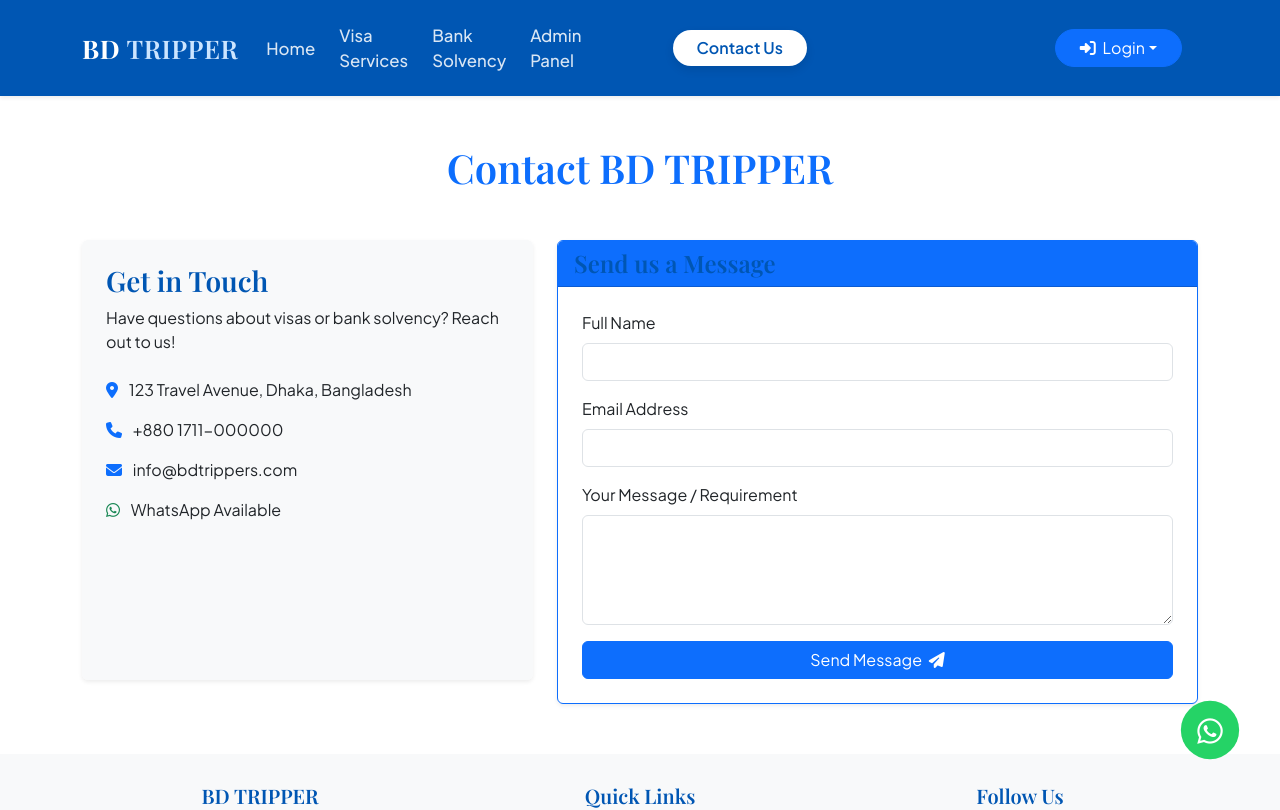
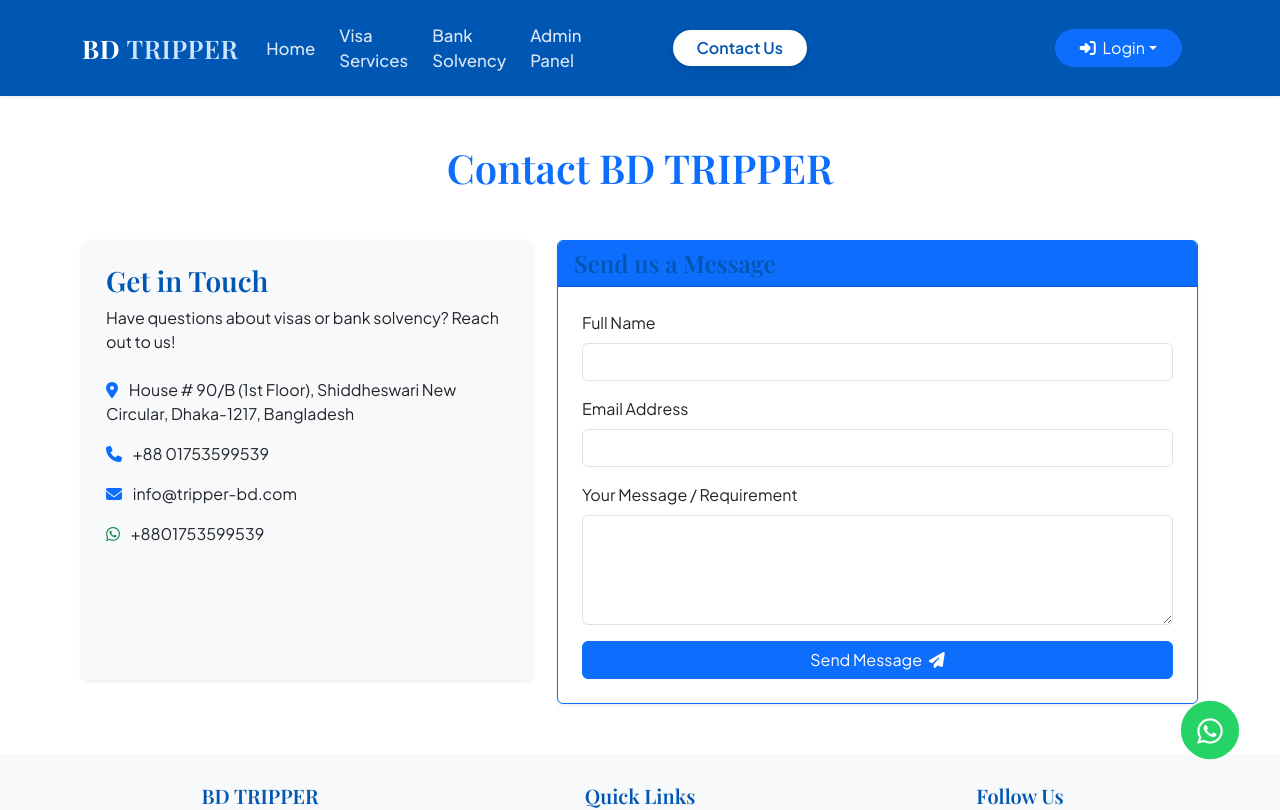
Before and after one commit to imranislam7221-commits/bdtrippers, a Next.js app: page /contact in a window 1280 px wide. Shown: the top 810 px of the page. Built offline with nearby package versions, Linux system fonts and the light colour scheme; no server answers.

Commit message:
fix: resolve hero text visibility and update contact info from official sources

```diff
--- a/src/app/contact/page.tsx
+++ b/src/app/contact/page.tsx
@@ -42,10 +42,10 @@ export default function Contact() {
               <p>Have questions about visas or bank solvency? Reach out to us!</p>
 
               <ul className="list-unstyled mt-4">
-                <li className="mb-3"><i className="fas fa-map-marker-alt text-primary me-2"></i> 123 Travel Avenue, Dhaka, Bangladesh</li>
-                <li className="mb-3"><i className="fas fa-phone text-primary me-2"></i> +880 1711-000000</li>
-                <li className="mb-3"><i className="fas fa-envelope text-primary me-2"></i> info@bdtrippers.com</li>
-                <li className="mb-3"><i className="fab fa-whatsapp text-success me-2"></i> WhatsApp Available</li>
+                <li className="mb-3"><i className="fas fa-map-marker-alt text-primary me-2"></i> House # 90/B (1st Floor), Shiddheswari New Circular, Dhaka-1217, Bangladesh</li>
+                <li className="mb-3"><i className="fas fa-phone text-primary me-2"></i> +88 01753599539</li>
+                <li className="mb-3"><i className="fas fa-envelope text-primary me-2"></i> info@tripper-bd.com</li>
+                <li className="mb-3"><i className="fab fa-whatsapp text-success me-2"></i> +8801753599539</li>
               </ul>
             </div>
           </div>
--- a/src/components/layout/Footer.tsx
+++ b/src/components/layout/Footer.tsx
@@ -49,7 +49,7 @@ export default function Footer() {
       </footer>
 
       {/* Floating WhatsApp Button */}
-      <a href="https://wa.me/8801XXXXXXXXX" className="whatsapp-float" target="_blank" rel="noopener noreferrer">
+      <a href="https://wa.me/8801753599539" className="whatsapp-float" target="_blank" rel="noopener noreferrer">
         <i className="fab fa-whatsapp"></i>
       </a>
     </>
```
Also changed, not shown: src/app/page.tsx (+4 -4 lines).
